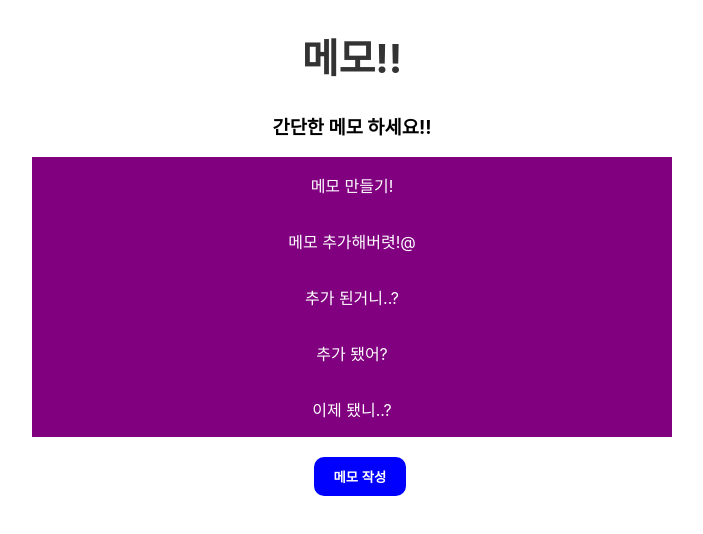
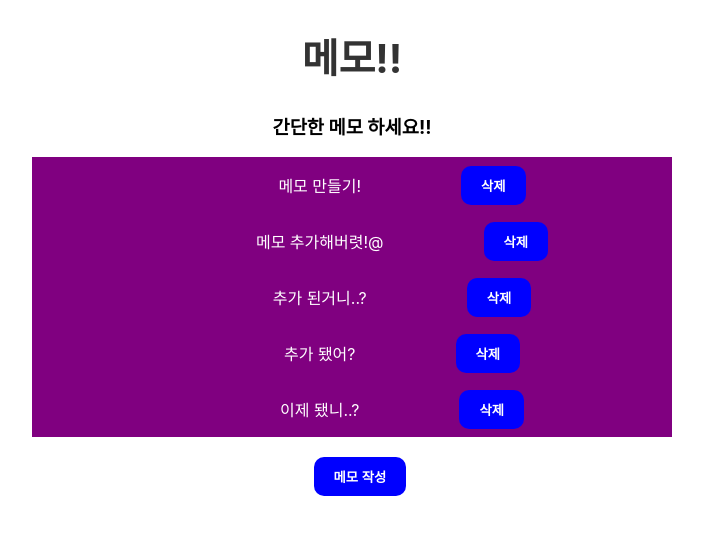
Before and after one commit to bae080311/Memo, a React (Create React App) app: page / in a window 1280 px wide. Shown: the top 534 px of the page, without its empty margins (288-991 px from the left). Built offline with nearby package versions, Linux system fonts and the light colour scheme; data requests are answered from the project's data file.

Commit message:
feat: deleteBtn

```diff
--- a/src/pages/List.js
+++ b/src/pages/List.js
@@ -24,6 +24,14 @@ function ShowMemo({ memo }) {
       }}
     >
       <p>{memo.content}</p>
+      <Button
+        style={{
+          position: "relative",
+          left: "100px",
+        }}
+      >
+        삭제
+      </Button>
     </Container>
   );
 }
```
